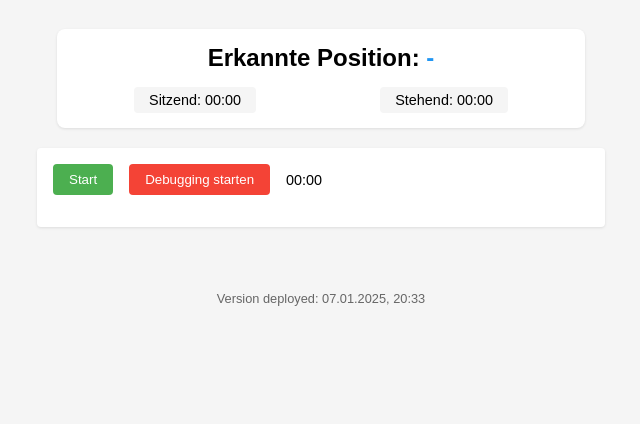
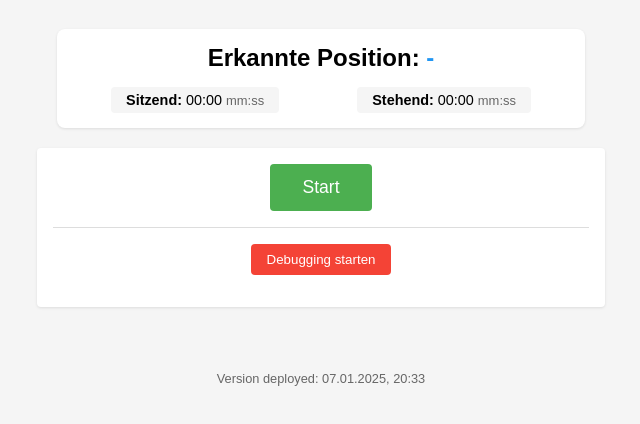
Before and after one commit to Git2077/ToDoMi, a plain HTML site: page index.html in a window 1280 px wide. Shown: the part 88-512 px from the top of the page, without its empty margins (319-959 px from the left). Drawn offline with Linux system fonts and the light colour scheme.

Commit message:
Auto-deploy

```diff
--- a/css/style.css
+++ b/css/style.css
@@ -46,9 +46,8 @@ h1 {
 
 .recording-controls {
     display: flex;
-    gap: 1rem;
+    justify-content: center;
     margin-bottom: 1rem;
-    align-items: center;
 }
 
 button {
@@ -106,3 +105,36 @@ button:hover {
 .debug-button:hover {
     background-color: #d32f2f;
 }
+
+.large-button {
+    padding: 0.8rem 2rem;
+    font-size: 1.1rem;
+}
+
+.divider {
+    margin: 1rem 0;
+    border: none;
+    border-top: 1px solid #ddd;
+}
+
+.debug-controls {
+    display: flex;
+    justify-content: center;
+    margin-bottom: 1rem;
+}
+
+.time-stats p {
+    padding: 5px 15px;
+    background-color: #f5f5f5;
+    border-radius: 4px;
+}
+
+.time-stats strong {
+    font-weight: bold;
+}
+
+.time-unit {
+    color: #666;
+    font-size: 0.9em;
+    margin-left: 4px;
+}
--- a/index.html
+++ b/index.html
@@ -21,15 +21,17 @@
         <div class="status-container">
             <h2>Erkannte Position: <span id="standingStatus">-</span></h2>
             <div class="time-stats">
-                <p>Sitzend: <span id="sittingTime">00:00</span></p>
-                <p>Stehend: <span id="standingTime">00:00</span></p>
+                <p><strong>Sitzend:</strong> <span id="sittingTime">00:00</span><span class="time-unit">mm:ss</span></p>
+                <p><strong>Stehend:</strong> <span id="standingTime">00:00</span><span class="time-unit">mm:ss</span></p>
             </div>
         </div>
         <div id="sensorStatus" class="sensor-status">
             <div class="recording-controls">
-                <button id="startStopButton" class="primary-button">Start</button>
+                <button id="startStopButton" class="primary-button large-button">Start</button>
+            </div>
+            <hr class="divider">
+            <div class="debug-controls">
                 <button id="startRecording" class="debug-button">Debugging starten</button>
-                <span id="recordingTime">00:00</span>
             </div>
             <div class="sensor-values"></div>
         </div>
--- a/js/app.js
+++ b/js/app.js
@@ -99,6 +99,11 @@ document.addEventListener('DOMContentLoaded', () => {
 
         function updateDisplay(data) {
             const sensorValues = document.querySelector('.sensor-values');
+            if (!isRecording) {
+                sensorValues.innerHTML = '';
+                return;
+            }
+
             sensorValues.innerHTML = `
                 <div>
                     <strong>Schwerkraft:</strong><br>
```
